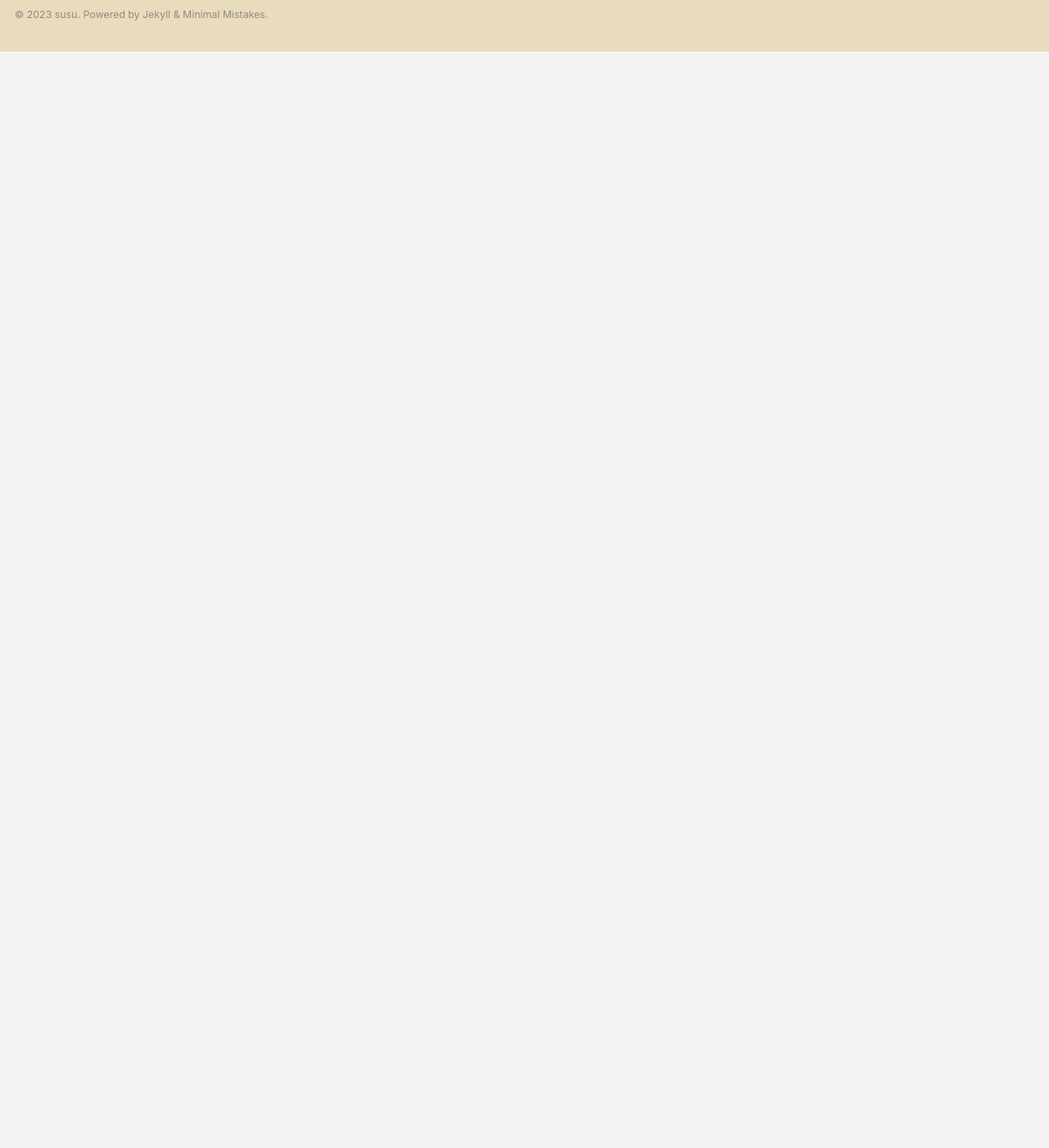
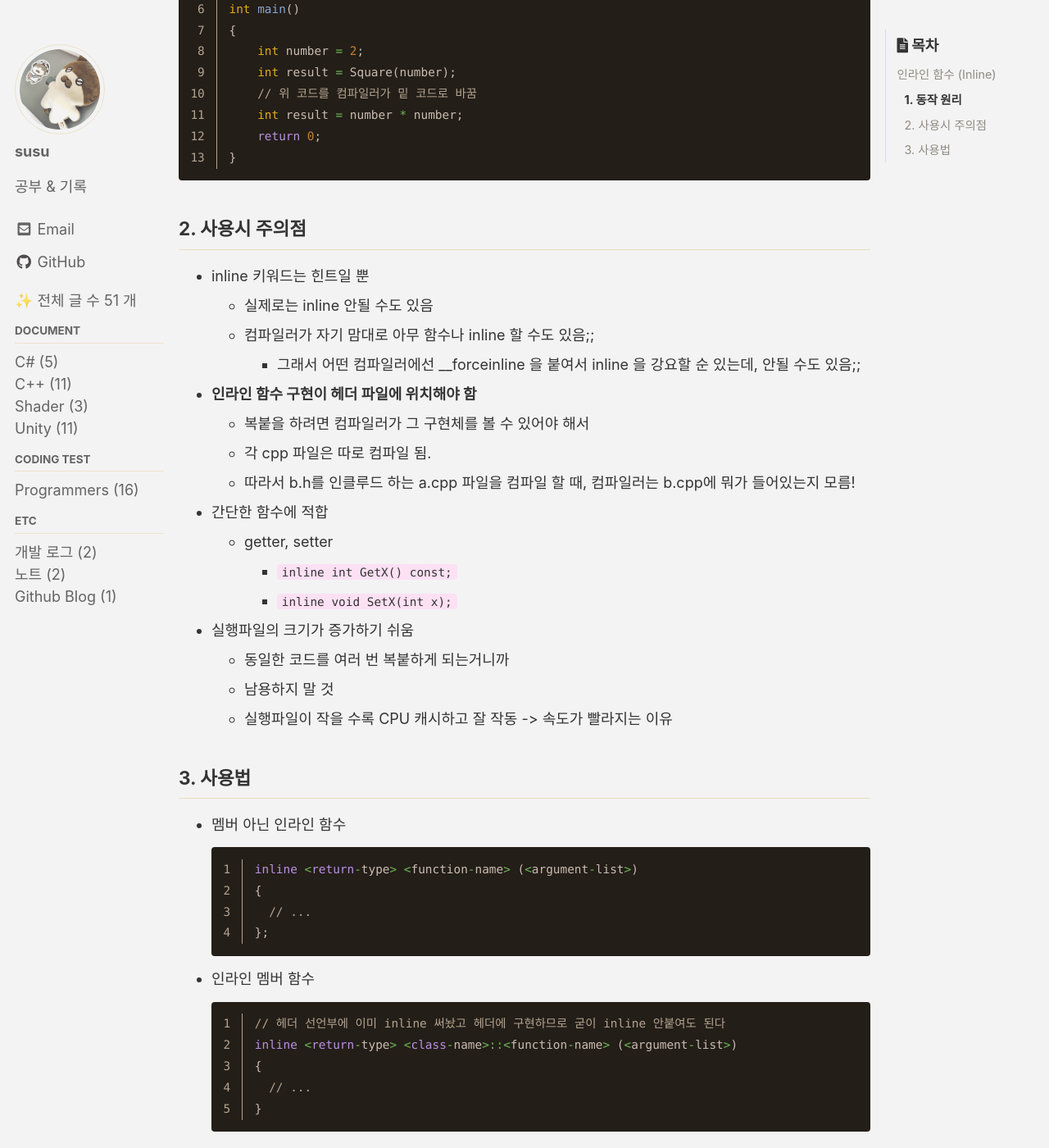
Before and after one commit to eggmong/eggmong.github.io, a Jekyll site: the page built from _posts/Cpp/2023-11-30-Inline.md, in a window 1280 px wide and 1400 px high, scrolled down 2408 px. Shown: the whole window at 82% size. Built offline with Jekyll 4.4.1, drawn with Linux system fonts in a browser that asks for light colours; cached includes are drawn as plain includes; some web fonts are replaced; comment, search, counter and statistics services are not loaded; before the commit the page ends 2471 px from its top, so only the background shows below that; some of the changed text lies outside the part shown.

Commit message:
인라인 정리 (inline)

````diff
--- a/_posts/Cpp/2023-11-30-Inline.md
+++ b/_posts/Cpp/2023-11-30-Inline.md
@@ -39,6 +39,8 @@ class Animal
     public:
         Animal(int age);
         inline int GetAge() const;
+    private:
+        int mAge;
 }
 
 int Animal::GetAge() const
@@ -50,6 +52,7 @@ int Animal::GetAge() const
 Cat* myCat = new Cat(2, "Coco");
 int age = myCat->GetAge();          // <- 위에서 inline으로 선언해준 함수
                                     // 컴파일 하면 myCat.mAge; 로 바꿔 읽어서 대입해준다.
+                                    // 단 액세스 권한이 있는지 체크는 함
 
 // 멤버 아닌 인라인 함수
 // Math.h
@@ -58,3 +61,76 @@ inline int Square(int number)
     return number * number;
 }
 ```
+
+> 💡 매크로(MACRO)와 매우 비슷한 개념
+> - 매크로는 디버깅 하기가 힘듦
+>   - 콜스택에 함수 이름이 안보임
+>   - 중단점도 설정 불가능
+> - 매크로는 범위가 없음. global.
+> 매크로를 쓸 이유가 있지 않는 한 인라인 함수를 쓰자
+
+```cpp
+// 매크로 예시
+#define SQUARE(x) (x)*(x)
+// define은 컴파일 하기 전에 전처리기(preprocessor)에서 처리해줬었음
+
+int main()
+{
+    int result = SQUARE(3); => (3)*(3);
+}
+```
+
+## 1. 동작 원리
+
+```cpp
+inline int Square(int number)
+{
+    return number * number;
+}
+
+int main()
+{
+    int number = 2;
+    int result = Square(number);
+    // 위 코드를 컴파일러가 밑 코드로 바꿈
+    int result = number * number;
+    return 0;
+}
+```
+
+## 2. 사용시 주의점
+
+- inline 키워드는 힌트일 뿐
+  - 실제로는 inline 안될 수도 있음
+  - 컴파일러가 자기 맘대로 아무 함수나 inline 할 수도 있음;;
+    - 그래서 어떤 컴파일러에선 __forceinline 을 붙여서 inline 을 강요할 순 있는데, 안될 수도 있음;;
+- <b>인라인 함수 구현이 헤더 파일에 위치해야 함</b>
+  - 복붙을 하려면 컴파일러가 그 구현체를 볼 수 있어야 해서
+  - 각 cpp 파일은 따로 컴파일 됨.
+  - 따라서 b.h를 인클루드 하는 a.cpp 파일을 컴파일 할 때, 컴파일러는 b.cpp에 뭐가 들어있는지 모름!
+- 간단한 함수에 적합
+  - getter, setter
+    - `inline int GetX() const;`
+    - `inline void SetX(int x);`
+- 실행파일의 크기가 증가하기 쉬움
+  - 동일한 코드를 여러 번 복붙하게 되는거니까
+  - 남용하지 말 것
+  - 실행파일이 작을 수록 CPU 캐시하고 잘 작동 -> 속도가 빨라지는 이유
+
+## 3. 사용법
+
+- 멤버 아닌 인라인 함수
+  ```cpp
+  inline <return-type> <function-name> (<argument-list>)
+  {
+    // ...
+  };
+  ```
+- 인라인 멤버 함수
+  ```cpp
+  // 헤더 선언부에 이미 inline 써놨고 헤더에 구현하므로 굳이 inline 안붙여도 된다
+  inline <return-type> <class-name>::<function-name> (<argument-list>)
+  {
+    // ...
+  }
+  ```
````
